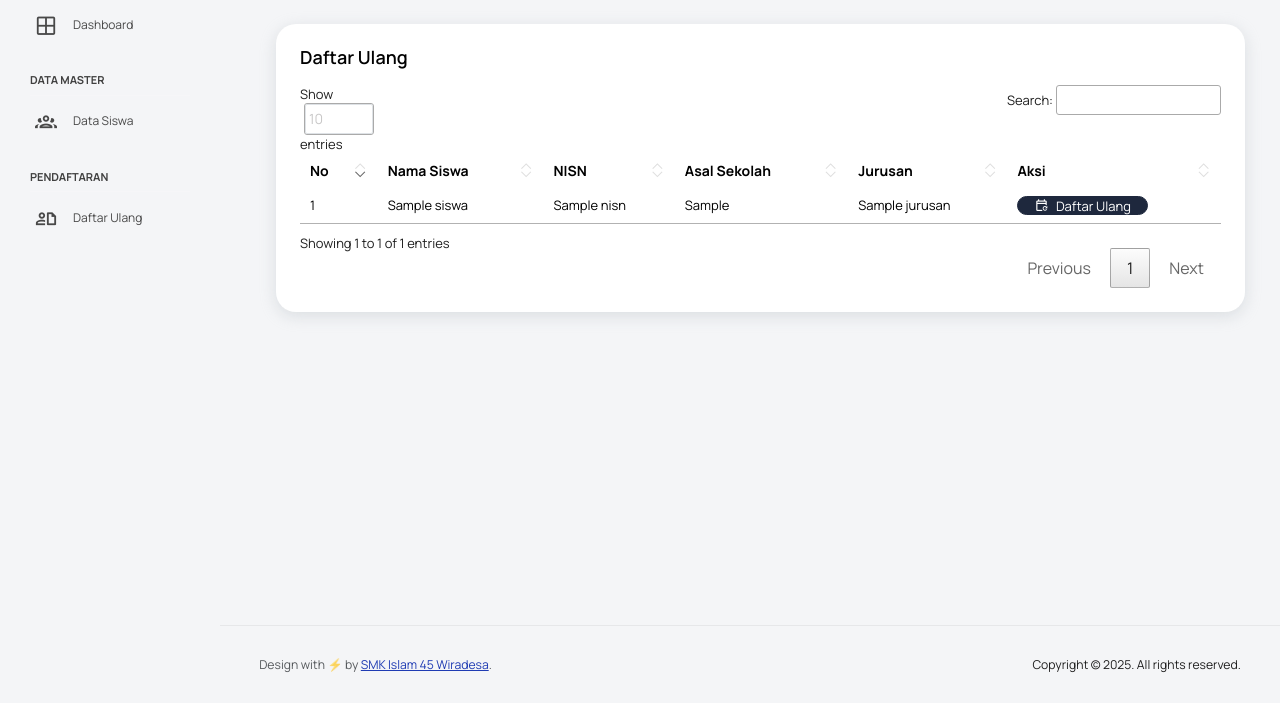
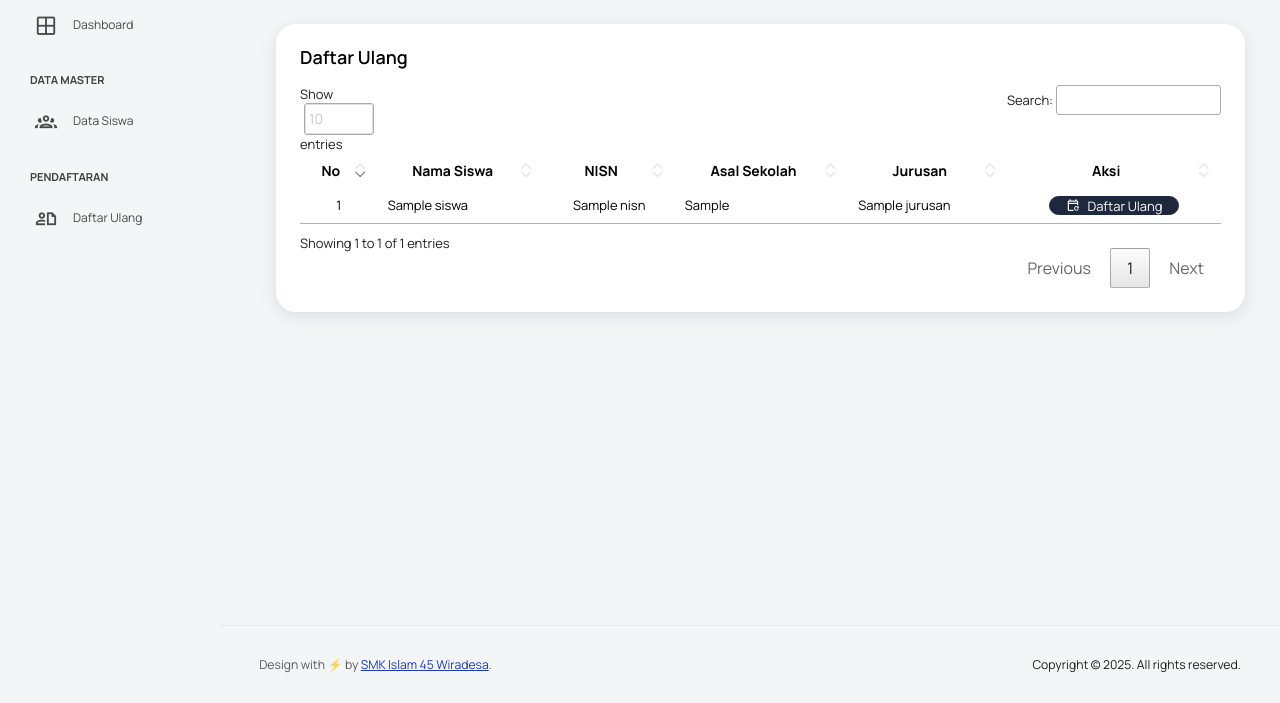
Before and after one commit to rheatkhs/skipatma, a CodeIgniter 4 app: the page made by app/Views/admin/daftar_ulang.php in a window 1280 px wide. Shown: the part 97-800 px from the top of the page. Run offline with PHP 8.4 and a stand-in for CodeIgniter, Linux system fonts and the light colour scheme; the template is opened without the code that fills it: most values are stand-ins (such as "Sample title", 1, 10 or a date in 2020); data that the repository does not hold is empty; some libraries are stand-ins or nearby versions.

Commit message:
fix(style): update bootstrap table and layout

```diff
--- a/app/Views/admin/daftar_ulang.php
+++ b/app/Views/admin/daftar_ulang.php
@@ -9,12 +9,12 @@
                     <table class="table table-hover" id="order-listing">
                         <thead>
                             <tr>
-                                <th>No</th>
-                                <th>Nama Siswa</th>
-                                <th>NISN</th>
-                                <th>Asal Sekolah</th>
-                                <th>Jurusan</th>
-                                <th>Aksi</th>
+                                <th class="text-center">No</th>
+                                <th class="text-center">Nama Siswa</th>
+                                <th class="text-center">NISN</th>
+                                <th class="text-center">Asal Sekolah</th>
+                                <th class="text-center">Jurusan</th>
+                                <th class="text-center">Aksi</th>
                             </tr>
                         </thead>
                         <tbody>
@@ -22,14 +22,13 @@
                             $no = 1;
                             foreach ($siswa as $s) : ?>
                                 <tr>
-                                    <td><?= $no++ ?></td>
-                                    <td><?= $s['nama'] ?></td>
-                                    <td><?= $s['nisn'] ?></td>
-                                    <td><?= $s['asal_sekolah'] ?></td>
-                                    <td><?= $s['jurusan'] ?></td>
-                                    <td>
-                                        <!-- <a href="/admin/data_siswa/<?= $s['id'] ?>" class="btn btn-primary btn-sm btn-rounded btn-icon"><i class="mdi mdi-eye"></i> Detail</a> -->
-                                        <a href="/admin/daftar_ulang/<?= $s['id'] ?>" class="btn btn-dark btn-sm btn-rounded btn-icon"><i class="mdi mdi-calendar-refresh-outline"></i> Daftar Ulang</a>
+                                    <td class="text-center"><?= $no++ ?></td>
+                                    <td class="text-left"><?= $s['nama'] ?></td>
+                                    <td class="text-center"><?= $s['nisn'] ?></td>
+                                    <td class="text-left"><?= $s['asal_sekolah'] ?></td>
+                                    <td class="text-left"><?= $s['jurusan'] ?></td>
+                                    <td class="text-center">
+                                        <a href="/admin/daftar_ulang/<?= $s['id'] ?>" class="btn btn-dark btn-sm btn-icon"><i class="mdi mdi-calendar-refresh-outline"></i> Daftar Ulang</a>
                                     </td>
                                 </tr>
                             <?php endforeach; ?>
--- a/app/Views/admin/layout/template.php
+++ b/app/Views/admin/layout/template.php
@@ -50,8 +50,8 @@
                         <div class="dropdown-menu dropdown-menu-right navbar-dropdown" aria-labelledby="UserDropdown">
                             <div class="dropdown-header text-center">
                                 <img class="img-sm rounded-circle" src="https://skipatma.vercel.app/img/logo.png" alt="Profile image">
-                                <p class="mb-1 mt-3 font-weight-semibold">Nama Admin</p>
-                                <p class="fw-light text-muted mb-0">email@admin.com</p>
+                                <p class="mb-1 mt-3 font-weight-semibold"><?= session()->get('nama_admin') ?></p>
+                                <p class="fw-light text-muted mb-0"><?= session()->get('email') ?></p>
                             </div>
                             <a class="dropdown-item" href="<?= base_url('admin/sign_out') ?>"><i class="dropdown-item-icon mdi mdi-power text-primary me-2"></i>Sign Out</a>
                         </div>
```
Also changed, not shown: app/Views/admin/data_siswa.php (+4 -10 lines).
